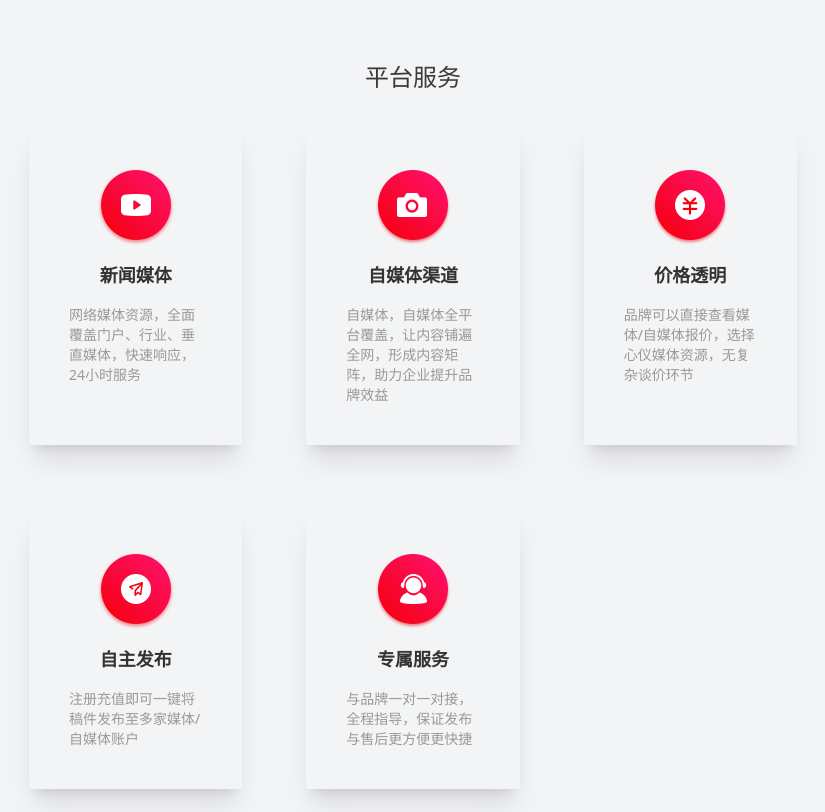
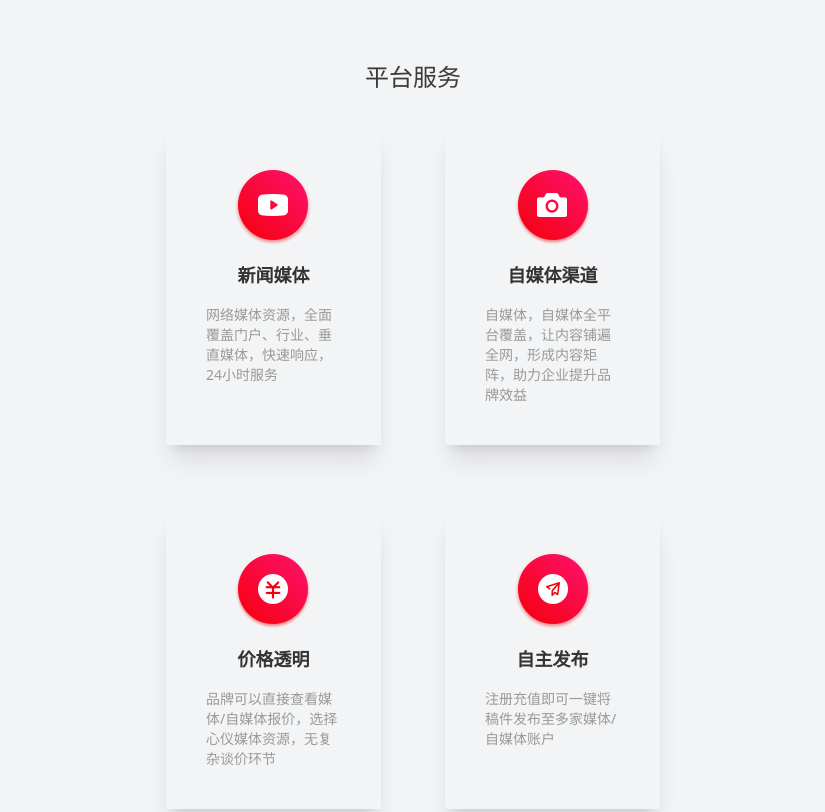
Before and after one commit to recallwei/lidebiji-demo, a Gatsby site: page /media in a window 1280 px wide. Shown: the part 451-1263 px from the top of the page, without its empty margins (227-1052 px from the left). Built offline with nearby package versions, Linux system fonts and the light colour scheme; Gatsby itself is replaced by a stand-in of ours.

Commit message:
fix: use flex layout

```diff
--- a/src/components/ServiceCard/index.js
+++ b/src/components/ServiceCard/index.js
@@ -1,8 +1,9 @@
 import React from "react"
+import clsx from "clsx"
 
-const ServiceCard = ({ data }) => {
+const ServiceCard = ({ data, className }) => {
   return (
-    <div className="rounded-sm flex flex-col shadow-xl p-10 hover:shadow-2xl">
+    <div className={clsx("rounded-sm flex flex-col shadow-xl p-10 hover:shadow-2xl", className)}>
       <img
         className="mb-4 rounded-full w-20 h-20 self-center"
         src={data.path}
--- a/src/pages/media.js
+++ b/src/pages/media.js
@@ -27,9 +27,10 @@ const MediaPage = ({ location }) => {
         <div className="text-2xl flex items-center justify-center mb-8 text-[#3A3A3A]">
           平台服务
         </div>
-        <div className="grid max-sm:grid-cols-1 sm:grid-cols-3 gap-16">
+        <div className="flex flex-wrap justify-center gap-16">
           {serviceData.map((item, index) => (
             <ServiceCard
+              className="flex-[0_0_28%]"
               key={index}
               data={item}
             />
```
